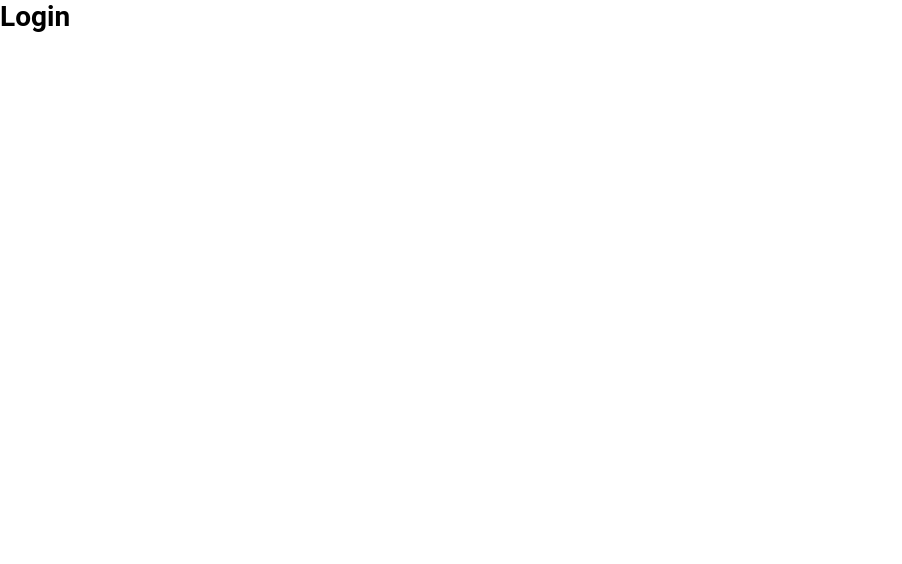
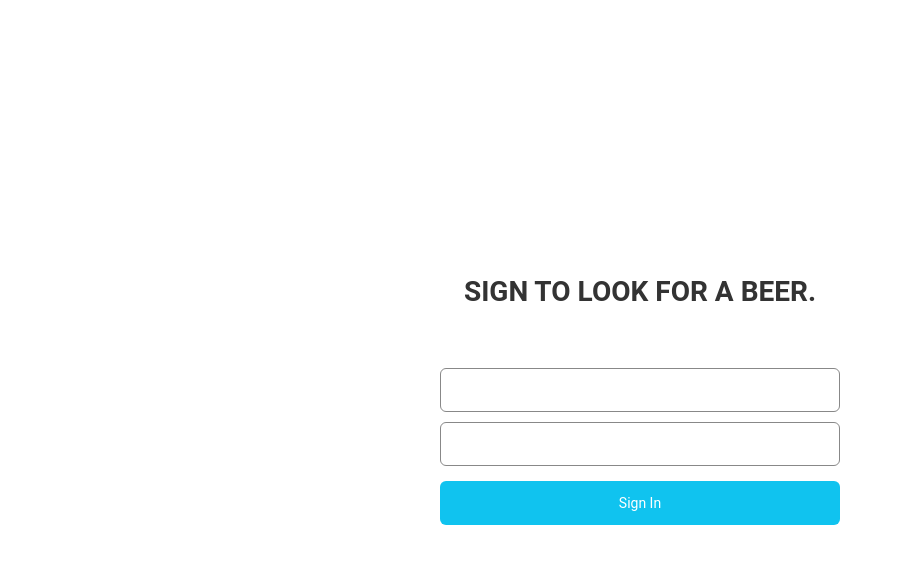
Before and after one commit to mariana-pereira/test-orbithub-web, a React (Create React App) app: page / in a window 1280 px wide. Shown: the top 564 px of the page, without its empty margins (0-902 px from the left). Built offline with nearby package versions, Linux system fonts and the light colour scheme.

Commit message:
make layout for login page

```diff
--- a/package.json
+++ b/package.json
@@ -11,6 +11,7 @@
     "@types/react": "^16.9.53",
     "@types/react-dom": "^16.9.8",
     "history": "^4.10.1",
+    "polished": "^4.0.5",
     "react": "^17.0.1",
     "react-dom": "^17.0.1",
     "react-router-dom": "^5.2.0",
--- a/src/pages/Login/index.tsx
+++ b/src/pages/Login/index.tsx
@@ -1,7 +1,18 @@
 import React from 'react';
 
-// import { Container } from './styles';
+import {
+  Container, PageTitle, Form, Input, Button,
+} from './styles';
 
-const Login: React.FC = () => <h1>Login</h1>;
+const Login: React.FC = () => (
+  <Container>
+    <PageTitle>Sign to look for a beer.</PageTitle>
+    <Form>
+      <Input />
+      <Input />
+      <Button>Sign In</Button>
+    </Form>
+  </Container>
+);
 
 export default Login;
--- /dev/null
+++ b/src/pages/Login/styles.ts
@@ -0,0 +1,50 @@
+import styled from 'styled-components';
+import { darken } from 'polished';
+
+export const Container = styled.div`
+  width: 100%;
+  height: 100%;
+  padding: 20px;
+  text-align: center;
+  display: flex;
+  flex-direction: column;
+  justify-content: center;
+  align-items: center;
+`;
+
+export const PageTitle = styled.h1`
+  margin-bottom: 60px;
+  text-transform: uppercase;
+  color: #333;
+`;
+
+export const Form = styled.form`
+  width: 100%;
+  display: flex;
+  flex-direction: column;
+
+  @media (min-width: 700px) {
+    width: 400px;
+  }
+`;
+
+export const Input = styled.input`
+  height: 44px;
+  padding: 0 15px;
+  border: 1px solid #888;
+  border-radius: 6px;
+  margin: 0 0 10px;
+`;
+
+export const Button = styled.button`
+  height: 44px;
+  padding: 0 15px;
+  background: #10c3ef;
+  color: #fff;
+  border: 0;
+  border-radius: 6px;
+  margin: 5px 0 0;
+  &:hover {
+    background: ${darken(0.1, '#10c3ef')};
+  }
+`;
```
Also changed, not shown: 2 other files (tests, documents, lock files or other folders).
